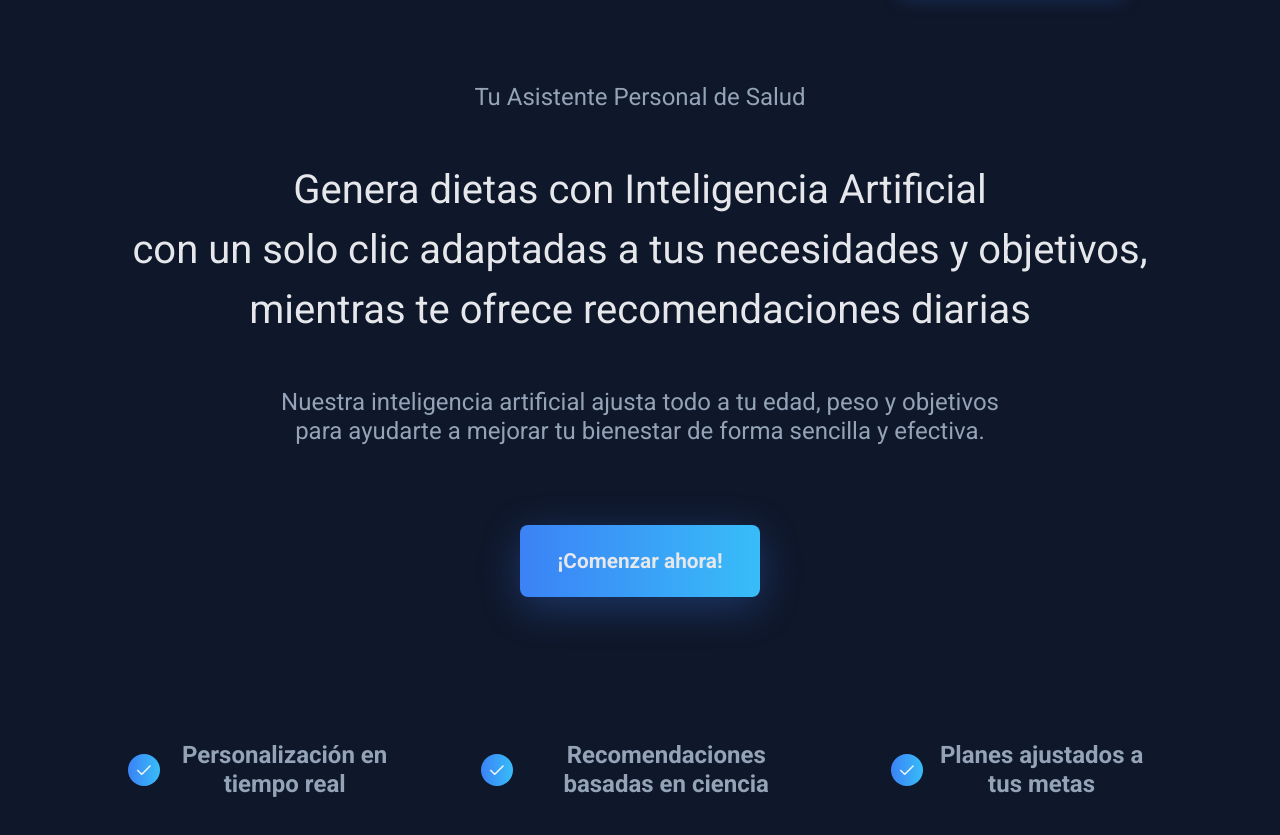
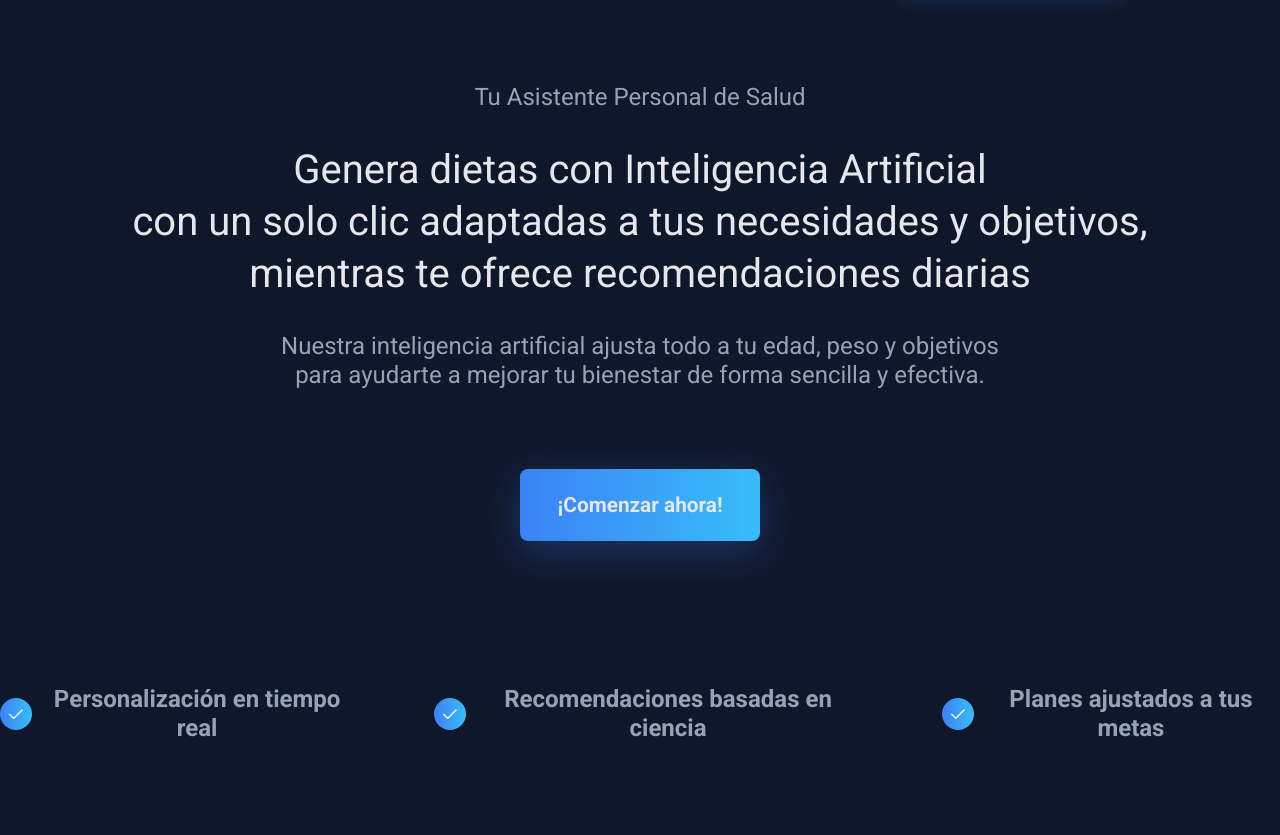
Before and after one commit to AndyAlvarezC/Ai, a plain HTML site: page index.html in a window 1280 px wide. Shown: the part 101-936 px from the top of the page. After the commit the page ends 908 px from the top, so only its background shows below. Drawn offline with Linux system fonts and the light colour scheme.

Commit message:
Fixed some home issues

```diff
--- a/styles.css
+++ b/styles.css
@@ -98,8 +98,7 @@ nav ul .btn:hover {
     display: flex;
     justify-content: center;
     text-align: center;
-    margin: 4rem auto;;
-    max-width: 80%;
+    margin: 4rem auto;
 }
 
 .home-text h3 {
@@ -113,10 +112,10 @@ nav ul .btn:hover {
     color: var(--text-color);
     font-size: 2.5rem;
     margin: auto;
-    padding: 3rem 0;
+    padding: 2rem 0;
     width: 100%;
     font-weight: 500;
-    line-height: 1.5;
+    line-height: 1.3;
 }
 
 .home-text .btn {
```
